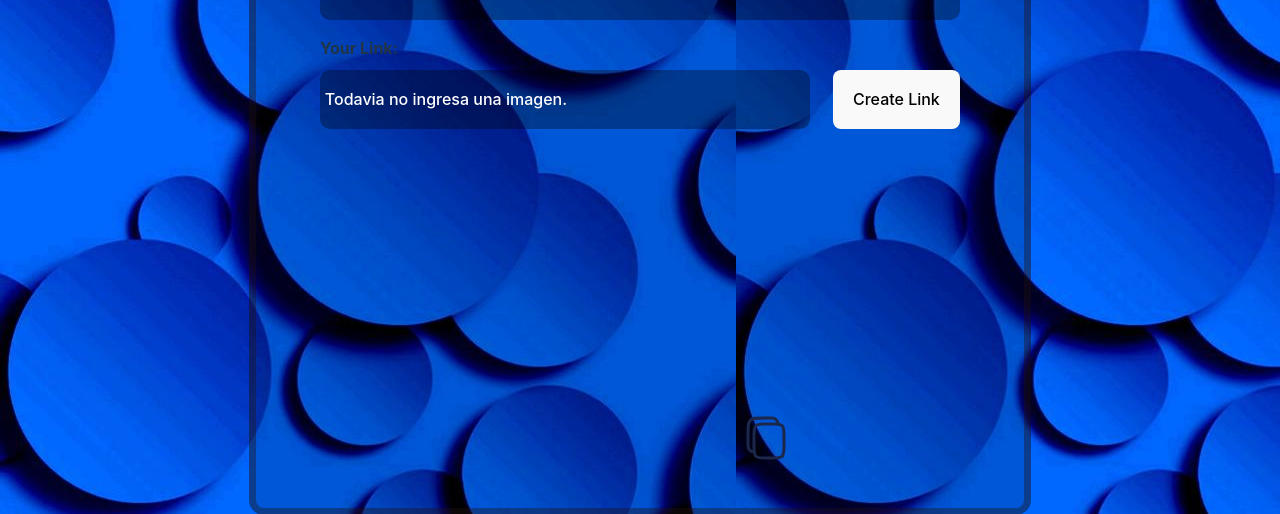
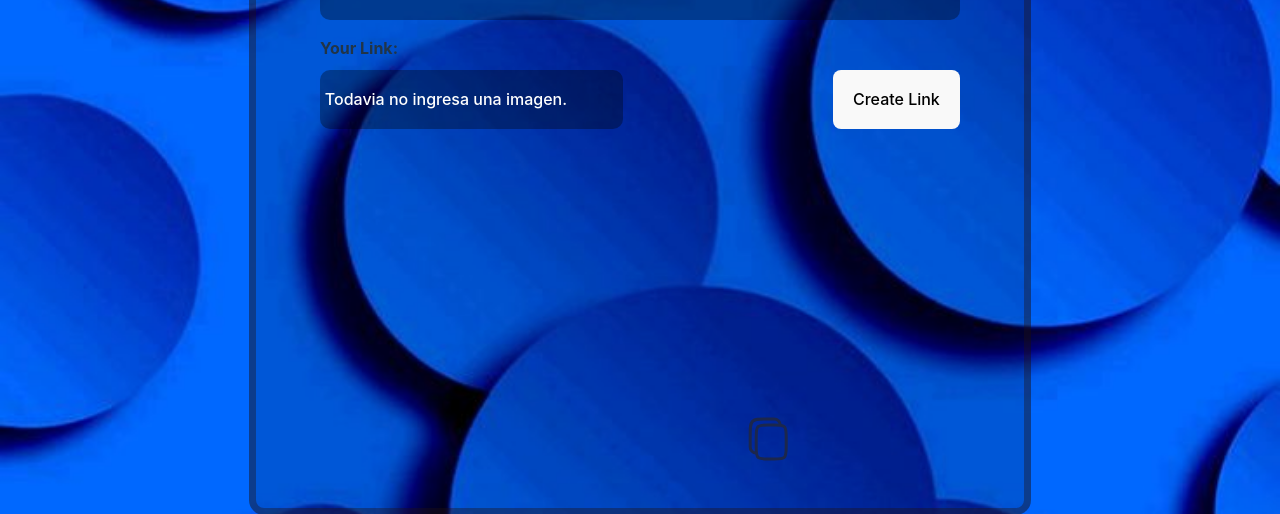
Before and after one commit to VittoLym/image-to-link-vitto-version-, a Vue app: page / in a window 1280 px wide. Shown: the part 268-782 px from the top of the page. Built offline with nearby package versions, Linux system fonts and the light colour scheme; no server answers.

Commit message:
change with link and background

```diff
--- a/src/components/Form.vue
+++ b/src/components/Form.vue
@@ -106,7 +106,7 @@ function dragStyle(e) {
         class="copy"
         @click="copyLink"
         width="48px"
-        height="48px"
+        height="50px"
         viewBox="0 0 24 24"
         fill="none"
         xmlns="http://www.w3.org/2000/svg"
@@ -184,13 +184,16 @@ article {
 }
 .copy {
   position: absolute;
-  right: 490px;
-  bottom: 70px;
+  right: 485px;
+  bottom: 68px;
   transition: all ease .2s;
   cursor: pointer;
+  padding:0 .2rem;
+  background-color:#00000000;
+  border-radius:0 10px 10px 0;
 }
 .copy:hover {
-  transform: scale(1.1);
+  background-color:#00000066;
 }
 .copy:active {
   transform: scale(.9);
@@ -209,9 +212,11 @@ article {
 }
 a {
   overflow: hidden;
-  width: 75%;
+  max-width: 67%;
+  text-overflow:ellipsis;
   height: 5vh;
   padding: .6rem .3rem;
+  padding-right:8.7%;
   color: #fff;
   line-height: 5vh;
   border-radius: 10px;
--- a/src/style.css
+++ b/src/style.css
@@ -29,6 +29,8 @@ body {
   min-width: 320px;
   min-height: 100vh;
   background-image: url('./assets/bg.jpg');
+  background-repeat: no-repeat;
+  background-size: cover;
 }
 
 h1 {
```
